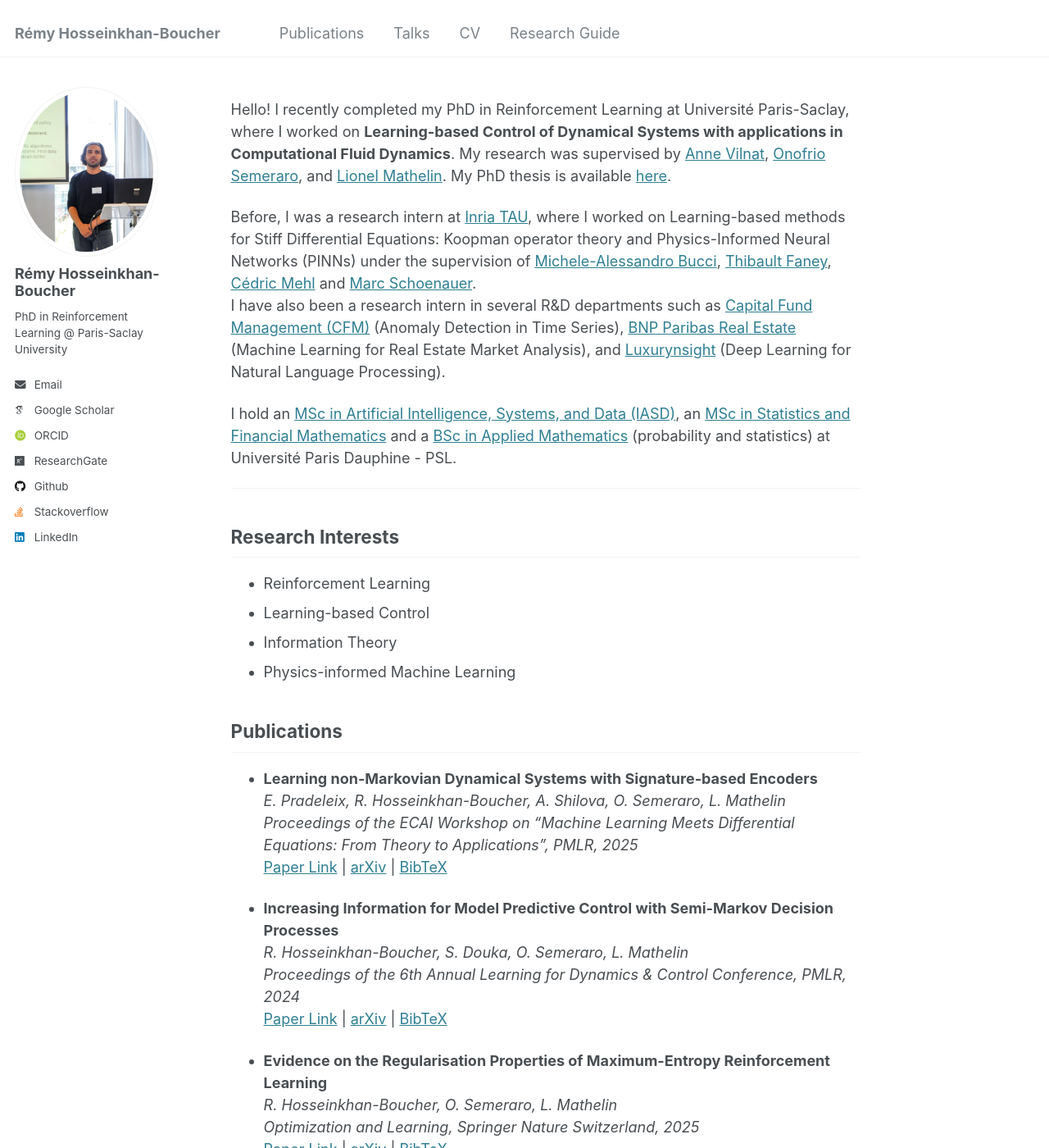
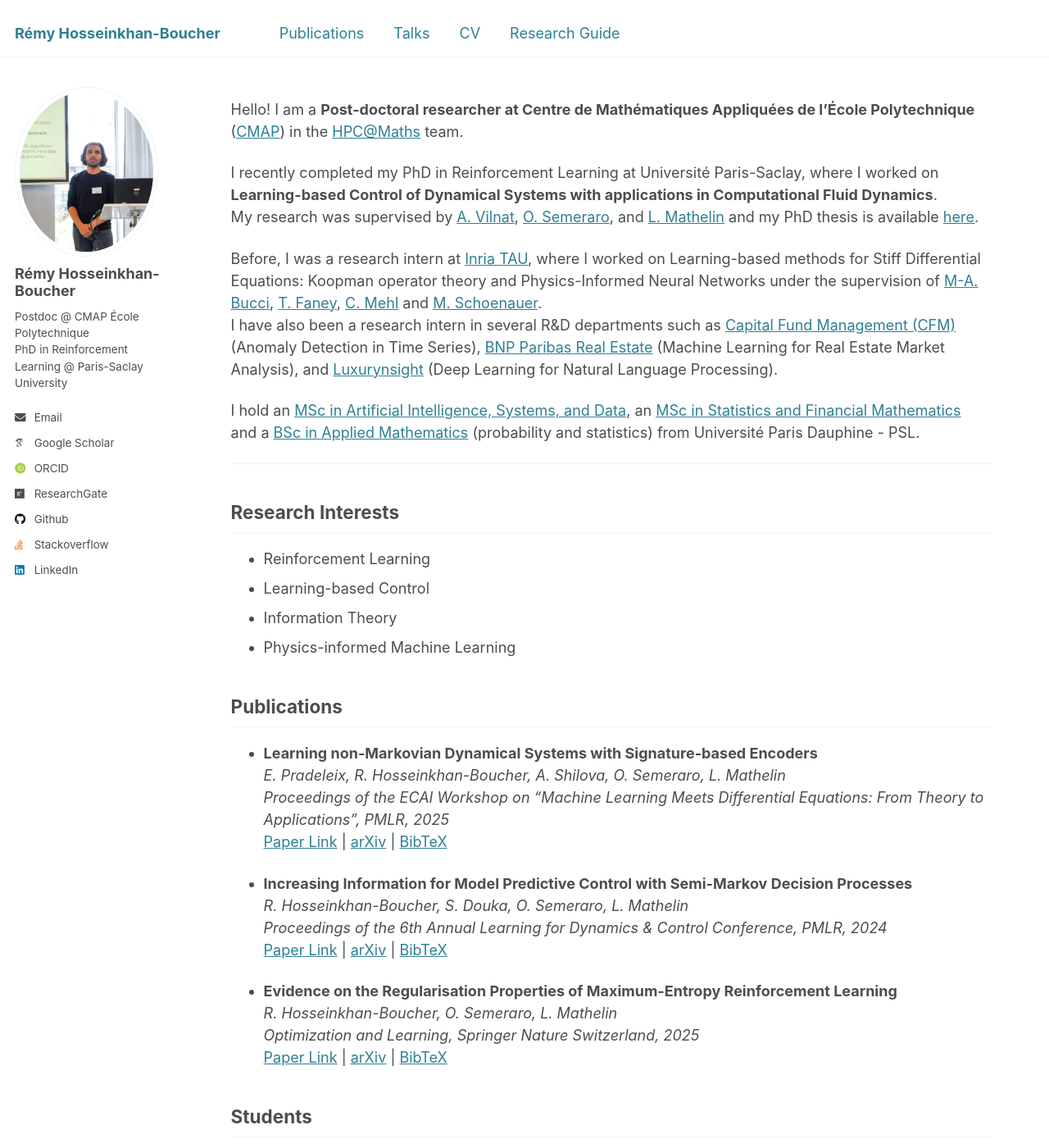
Before and after one commit to ReHoss/rehoss.github.io, a Jekyll site: the page built from _pages/about.md, in a window 1280 px wide and 1400 px high. Shown: the whole window at 82% size. Built offline with Jekyll 4.4.1, drawn with Linux system fonts in a browser that asks for light colours; some web fonts are replaced; some of the changed text lies outside the part shown.

Commit message:
Increase left margin and update bio + typos

```diff
--- a/_config.yml
+++ b/_config.yml
@@ -24,11 +24,11 @@ author:
   avatar           : "profile_picture.jpg"
   name             : "Rémy Hosseinkhan-Boucher"
   pronouns         : # example: "she/her"
-  bio              : "PhD in Reinforcement Learning @ Paris-Saclay University"
+  bio              : "Postdoc @ CMAP École Polytechnique <br style='margin: 2px 0;'> PhD in Reinforcement Learning @ Paris-Saclay University"
   location         : #"Earth"
 #  employer         : "Paris-Saclay University - DATAFLOT - Inria TAU"
   uri              : # URL
-  email            : "remy.hosseinkhan(@)universite-paris-saclay.fr"
+  email            : "remy.hosseinkhan(@)polytechnique.edu"
 
   # Academic websites
   arxiv            : # URL - Update with the correct link to your profile
--- a/_pages/about.md
+++ b/_pages/about.md
@@ -6,14 +6,17 @@ redirect_from:
   - /about.html
 ---
 
-Hello! I recently completed my PhD in Reinforcement Learning at Université Paris-Saclay, where I worked on **Learning-based Control of Dynamical Systems with applications in Computational Fluid Dynamics**.
-My research was supervised by [Anne Vilnat](https://perso.limsi.fr/anne/), [Onofrio Semeraro](https://scholar.google.fr/citations?user=kregZ48AAAAJ&hl=en), and [Lionel Mathelin](https://perso.limsi.fr/mathelin/).
-My PhD thesis is available [here]({{ site.baseurl }}/files/thesis/hosseinkhan_2025_phd_thesis.pdf).
+Hello!
+I am a **Post-doctoral researcher at Centre de Mathématiques Appliquées de l'École Polytechnique** ([CMAP](https://cmap.ip-paris.fr/)) in the [HPC@Maths](https://cmap.ip-paris.fr/en/research/analysis/hpcmaths) team.
 
-Before, I was a research intern at [Inria TAU](https://team.inria.fr/tau2/team-members/), where I worked on Learning-based methods for Stiff Differential Equations: Koopman operator theory and Physics-Informed Neural Networks (PINNs) under the supervision of [Michele-Alessandro Bucci](https://www.researchgate.net/profile/Michele-Bucci), [Thibault Faney](https://scholar.google.fr/citations?user=6mNJCMUAAAAJ&hl=fr), [Cédric Mehl](https://scholar.google.fr/citations?user=6m0FNwIAAAAJ&hl=fr) and [Marc Schoenauer](https://www.lri.fr/~marc/).
+
+I recently completed my PhD in Reinforcement Learning at Université Paris-Saclay, where I worked on **Learning-based Control of Dynamical Systems with applications in Computational Fluid Dynamics**.
+My research was supervised by [A. Vilnat](https://perso.limsi.fr/anne/), [O. Semeraro](https://scholar.google.fr/citations?user=kregZ48AAAAJ&hl=en), and [L. Mathelin](https://perso.limsi.fr/mathelin/) and my PhD thesis is available [here]({{ site.baseurl }}/files/thesis/hosseinkhan_2025_phd_thesis.pdf).
+
+Before, I was a research intern at [Inria TAU](https://team.inria.fr/tau2/team-members/), where I worked on Learning-based methods for Stiff Differential Equations: Koopman operator theory and Physics-Informed Neural Networks under the supervision of [M-A. Bucci](https://www.researchgate.net/profile/Michele-Bucci), [T. Faney](https://scholar.google.fr/citations?user=6mNJCMUAAAAJ&hl=fr), [C. Mehl](https://scholar.google.fr/citations?user=6m0FNwIAAAAJ&hl=fr) and [M. Schoenauer](https://www.lri.fr/~marc/).
 I have also been a research intern in several R&D departments such as [Capital Fund Management (CFM)](https://www.cfm.fr/) (Anomaly Detection in Time Series), [BNP Paribas Real Estate](https://www.realestate.bnpparibas.com/) (Machine Learning for Real Estate Market Analysis), and [Luxurynsight](https://www.luxurynsight.com/) (Deep Learning for Natural Language Processing).
 
-I hold an [MSc in Artificial Intelligence, Systems, and Data (IASD)](https://www.masteriasd.eu/fr/), an [MSc in Statistics and Financial Mathematics](https://dauphine.psl.eu/formations/masters/mathematiques-et-applications/m2-ingenierie-statistique-et-financiere) and a [BSc in Applied Mathematics](https://dauphine.psl.eu/formations/masters/mathematiques-et-applications) (probability and statistics)  at Université Paris Dauphine - PSL.
+I hold an [MSc in Artificial Intelligence, Systems, and Data](https://www.masteriasd.eu/fr/), an [MSc in Statistics and Financial Mathematics](https://dauphine.psl.eu/formations/masters/mathematiques-et-applications/m2-ingenierie-statistique-et-financiere) and a [BSc in Applied Mathematics](https://dauphine.psl.eu/formations/masters/mathematiques-et-applications) (probability and statistics)  from Université Paris Dauphine - PSL.
 
 ---
 
@@ -67,13 +70,18 @@ I hold an [MSc in Artificial Intelligence, Systems, and Data (IASD)](https://www
 
 I have been a teaching assistant for the following courses:
 
+- **[Machine Learning for Scientific Computing and Numerical Analysis](https://hal.science/hal-04976856v1/file/APM52009.pdf)** - École Polytechnique, TU Eindhoven (EuroTeQ)
+    - Supervision of practical sessions and final exam
+    - **Principal Lecturers:** [H. Montanelli](https://hadrien-montanelli.github.io/),[V. Dolean](https://scholar.google.com/citations?user=ZzHAiHkAAAAJ&hl=en)
+
+
 - **[Reinforcement Learning (M2 Artificial Intelligence)](https://www.universite-paris-saclay.fr/formation/master/informatique/m2-artificial-intelligence#presentation)** - Université Paris-Saclay
     - [**Course materials**]({{ site.baseurl }}/teaching/2025_2026_m2ai_reinforcement_learning/)
-    - Supervise practical sessions and final exam
+    - Supervision of practical sessions and final exam
     - **Principal Lecturer:** [L. Mathelin](https://perso.limsi.fr/mathelin/)
 
 - **[Advanced Deep Learning (MVA Program)](https://www.lri.fr/~gcharpia/deeppractice/)** – ENS Paris-Saclay
-    - Supervised the *Machine Learning for Physics and Interpretability* modules
+    - Supervision the *Machine Learning for Physics and Interpretability* modules
     - **Principal Lecturer:** [G. Charpiat](https://www.lri.fr/~gcharpia/)
 
 - **[C++ Programming](https://www.iut-orsay.universite-paris-saclay.fr/informatique-en-3-ans#home141157)** – Université Paris-Saclay
--- a/_sass/_page.scss
+++ b/_sass/_page.scss
@@ -20,7 +20,7 @@
   @include breakpoint($large) {
     @include span(10 of 12 last);
     @include prefix(0.5 of 12);
-    @include suffix(2 of 12);
+    @include suffix(0.5 of 12);
   }
 
   .page__inner-wrap {
--- a/_sass/_variables.scss
+++ b/_sass/_variables.scss
@@ -65,11 +65,11 @@ $lighter-gray               : mix(#fff, $gray, 90%);
 $body-color                 : #fff;
 $background-color           : #fff;
 $code-background-color      : #fafafa;
-$code-background-color-dark : $light-gray;
+$code-background-color-dark : $lighter-gray;
 $text-color                 : $dark-gray;
 $border-color               : $lighter-gray;
 
-$primary-color              : #7a8288;
+$primary-color              : #2f7f93;
 $success-color              : #62c462;
 $warning-color              : #f89406;
 $danger-color               : #ee5f5b;
@@ -123,6 +123,14 @@ $large                      : 1200px;
 $x-large                    : 1800px;
 */
 
+/*
+$small                      : 400px;
+$medium                     : 500px;
+$medium-wide                : 550px;
+$large                      : 1200px;
+$x-large                    : 1800px;
+*/
+
 $small                      : 600px !default;
 $medium                     : 768px !default;
 $medium-wide                : 900px !default;
```
